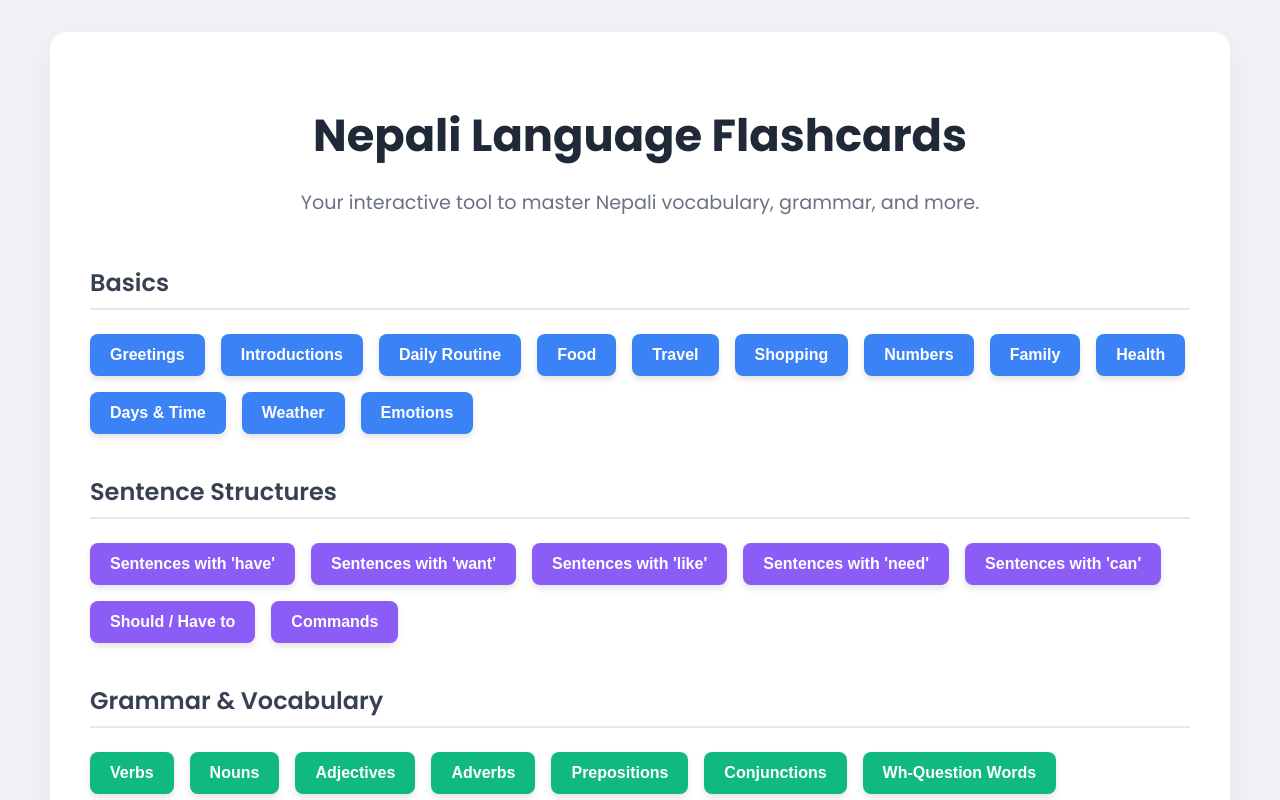
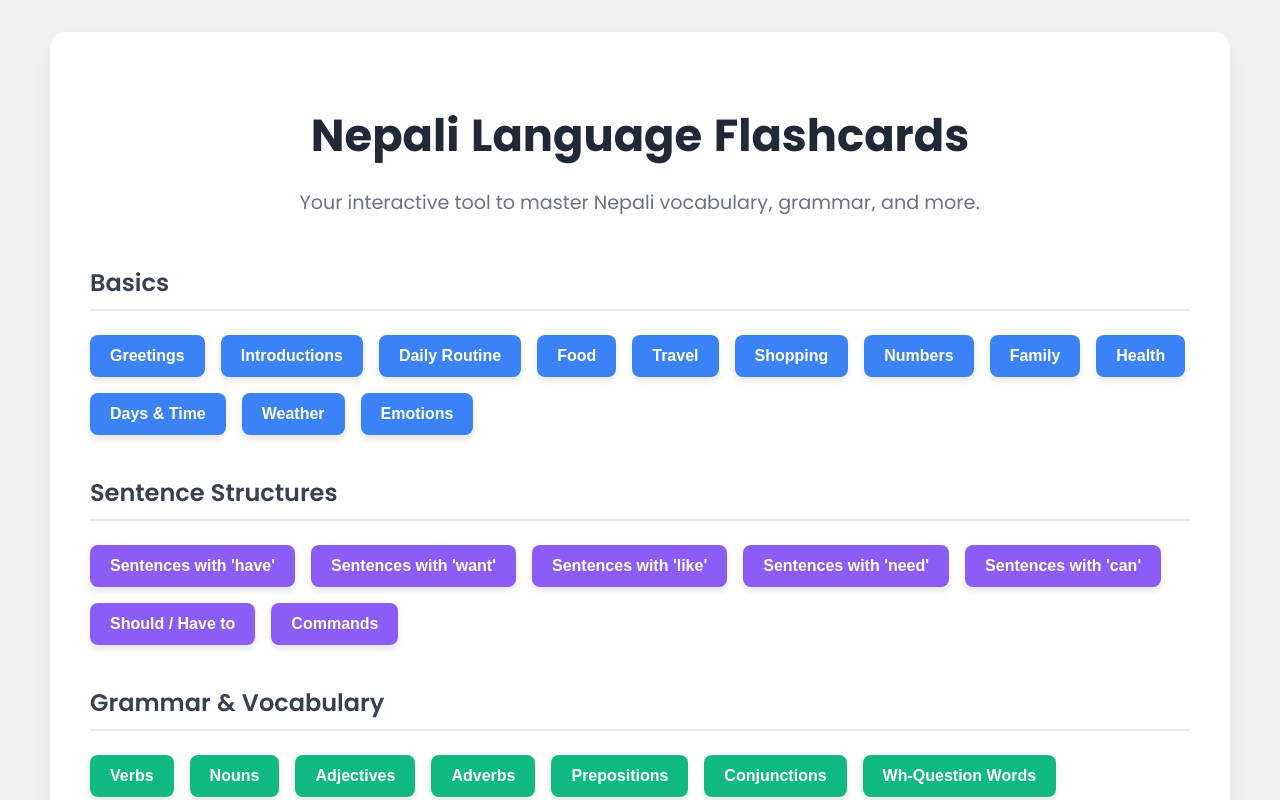
Before and after one commit to sagartamang03/eng-nepali-flashcards, a plain HTML site: page index.html in a window 1280 px wide. Shown: the top 800 px of the page. Drawn offline with Linux system fonts and the light colour scheme.

Commit message:
Update style.css

```diff
--- a/style.css
+++ b/style.css
@@ -1,6 +1,6 @@
 /* === Global Reset & Base === */
 body {
-    font-family: 'Poppins', sans-serif;
+        font-family: 'Noto Sans Devanagari', 'Poppins', sans-serif;
     background: #f0f2f5;
     margin: 0;
     padding: 2rem 1rem;
```
